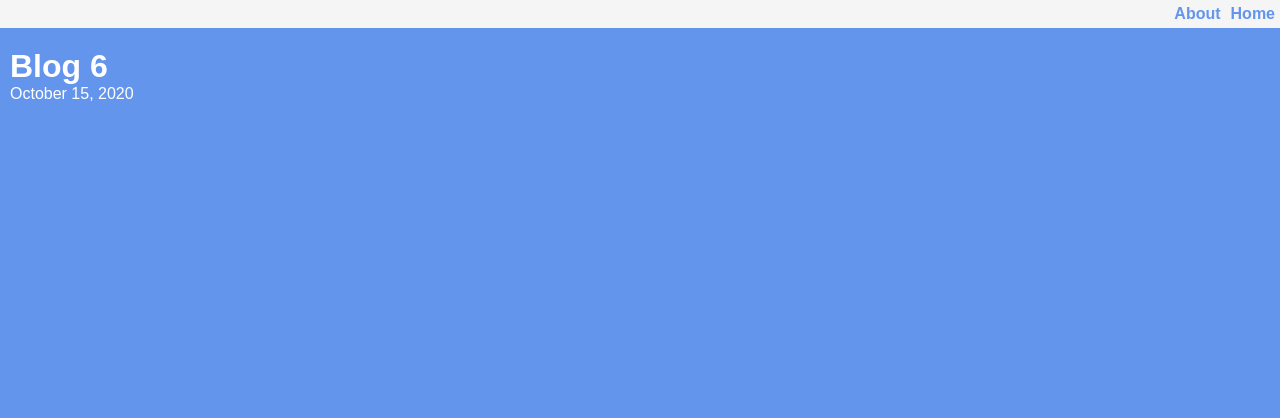
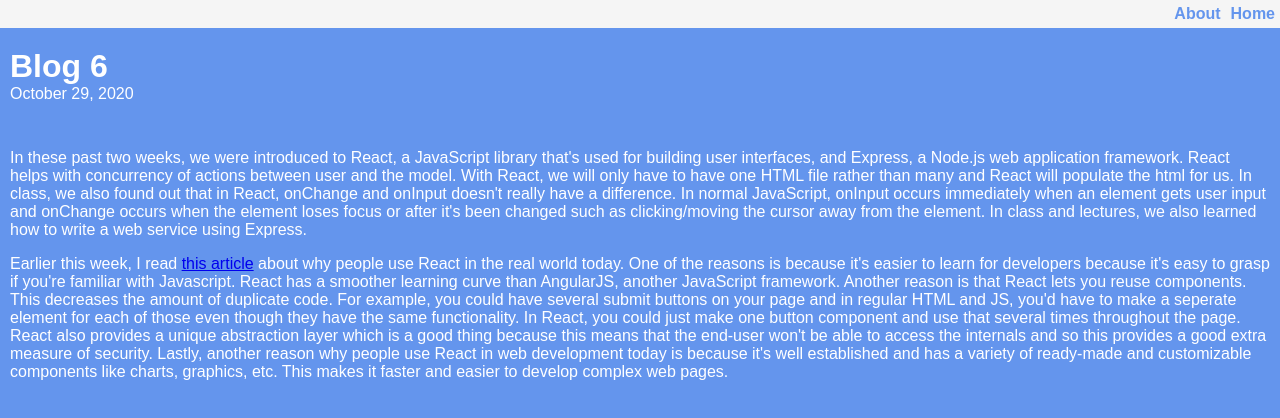
Before and after one commit to daoalicia/CS-347-Blog, a plain HTML site: page blog/blog6.html in a window 1280 px wide. Drawn offline with nearby package versions, Linux system fonts and the light colour scheme.

Commit message:
updated blog6

```diff
--- a/blog/blog6.html
+++ b/blog/blog6.html
@@ -7,7 +7,7 @@
     <link rel="stylesheet" href="CSS/blog6.css">
     <script src="https://ajax.googleapis.com/ajax/libs/jquery/3.1.0/jquery.min.js"></script>
     <script defer src="JS/nav.js"></script>
-    <title>Blog 6: 10/15/2020</title>
+    <title>Blog 6: 10/29/2020</title>
 </head>
 
 <body>
@@ -17,22 +17,34 @@
 
     <header>
         <p id="title">Blog 6</p>
-        <p id="date">October 15, 2020</p>
+        <p id="date">October 29, 2020</p>
     </header>
 
     <div id="text">
         <p>
-
+            In these past two weeks, we were introduced to React, a JavaScript library that's used for building user
+            interfaces, and Express, a Node.js web application framework. React helps with concurrency of actions
+            between user and the model. With React, we will only
+            have to have one HTML file rather than many and React will populate the html for us. In class, we also found
+            out that in React, onChange and onInput doesn't really have a difference. In normal JavaScript, onInput
+            occurs immediately when an element gets user input and onChange occurs when the element loses focus or after
+            it's been changed such as clicking/moving the cursor away from the element. In class and lectures, we also
+            learned how to
+            write a web service using Express.
         </p>
         <p>
-        <pre>
-                <code>
-
-                </code>
-            </pre>
-        </p>
-        <p>
-
+            Earlier this week, I read <a href="https://www.simform.com/why-use-react/" target="_blank">this article</a>
+            about why people use React in the real world today. One of the reasons is because it's easier to learn for
+            developers because it's easy to grasp if you're familiar with Javascript. React has a smoother learning
+            curve than AngularJS, another JavaScript framework. Another reason is that React lets you reuse components.
+            This decreases the amount of duplicate code. For example, you could have several submit buttons on your page
+            and in regular HTML and JS, you'd have to make a seperate element for each of those even though they have
+            the same functionality. In React, you could just make one button component and use that several times
+            throughout the page. React also provides a unique abstraction layer which is a good thing because this means
+            that the end-user won't be able to access the internals and so this provides a good extra measure of
+            security. Lastly, another reason why people use React in web development today is because it's well
+            established and has a variety of ready-made and customizable components like charts, graphics, etc. This
+            makes it faster and easier to develop complex web pages.
         </p>
     </div>
 
```
Also changed, not shown: blog/index.html (+1 -1 lines).
